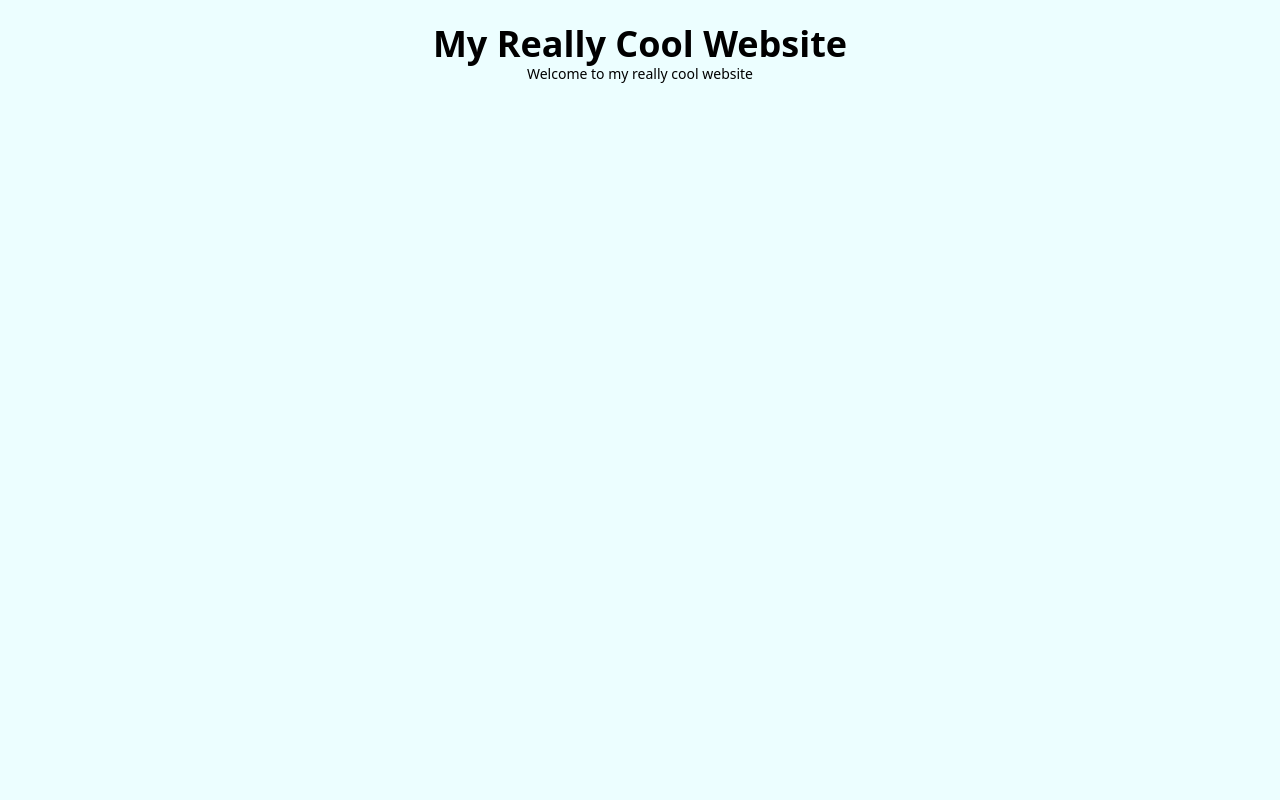
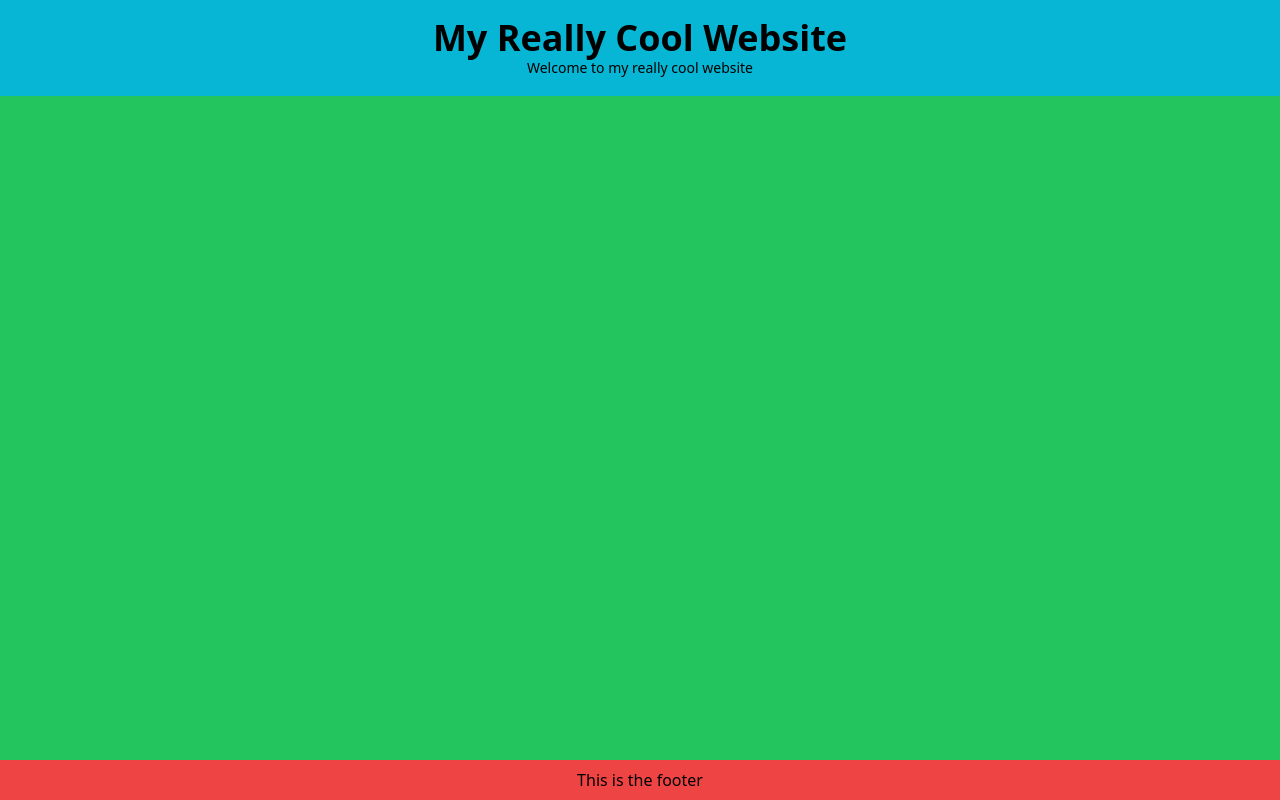
Before and after one commit to G33K4Y230/my-website, a plain HTML site: page index.html in a window 1280 px wide. Drawn offline with nearby package versions, Linux system fonts and the light colour scheme.

Commit message:
create layout structure template

```diff
--- a/index.html
+++ b/index.html
@@ -10,10 +10,25 @@
 
 <body class="bg-cyan-50">
 
-        <section class="flex flex-col items-center h-16 my-5">
-            <h1 class="grow content-end text-4xl font-bold">My Really Cool Website</h1>
+    <div class="h-[100vh] flex flex-col bg-red-500">
+
+        <!-- HEADER -->
+        <section class="flex flex-col justify-center items-center h-24 bg-cyan-500">
+            <h1 class="text-4xl font-bold">My Really Cool Website</h1>
             <h5 class="font-medium text-sm">Welcome to my really cool website</p>
         </section>
+
+        <!-- MAIN CONTENT-->
+        <section class="grow bg-green-500">
+
+        </section>
+
+        <!-- FOOTER -->
+        <section class="">
+            <center><p class="py-2">This is the footer</p></center>
+        </section>
+
+    </div>
 
 </body>
 
```
